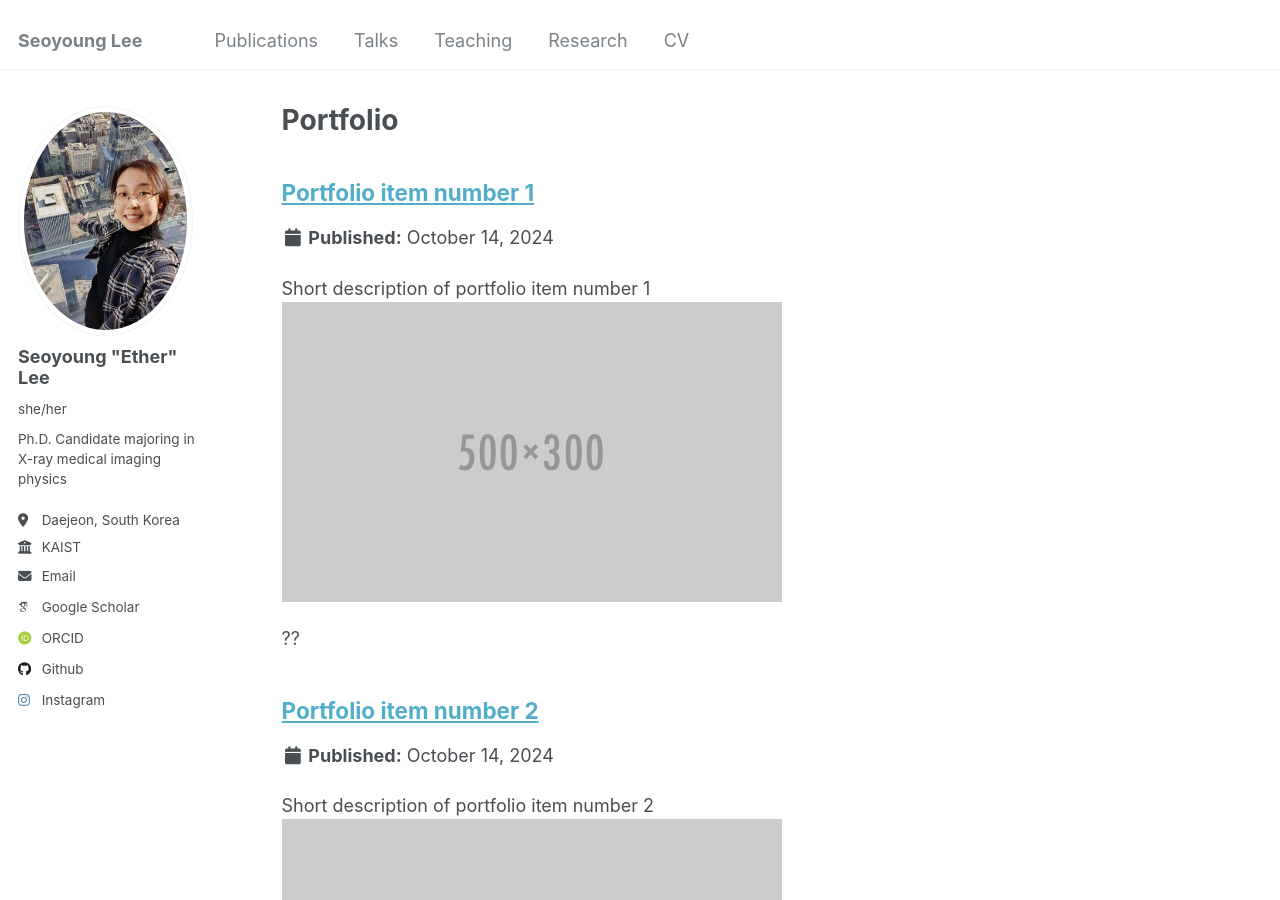
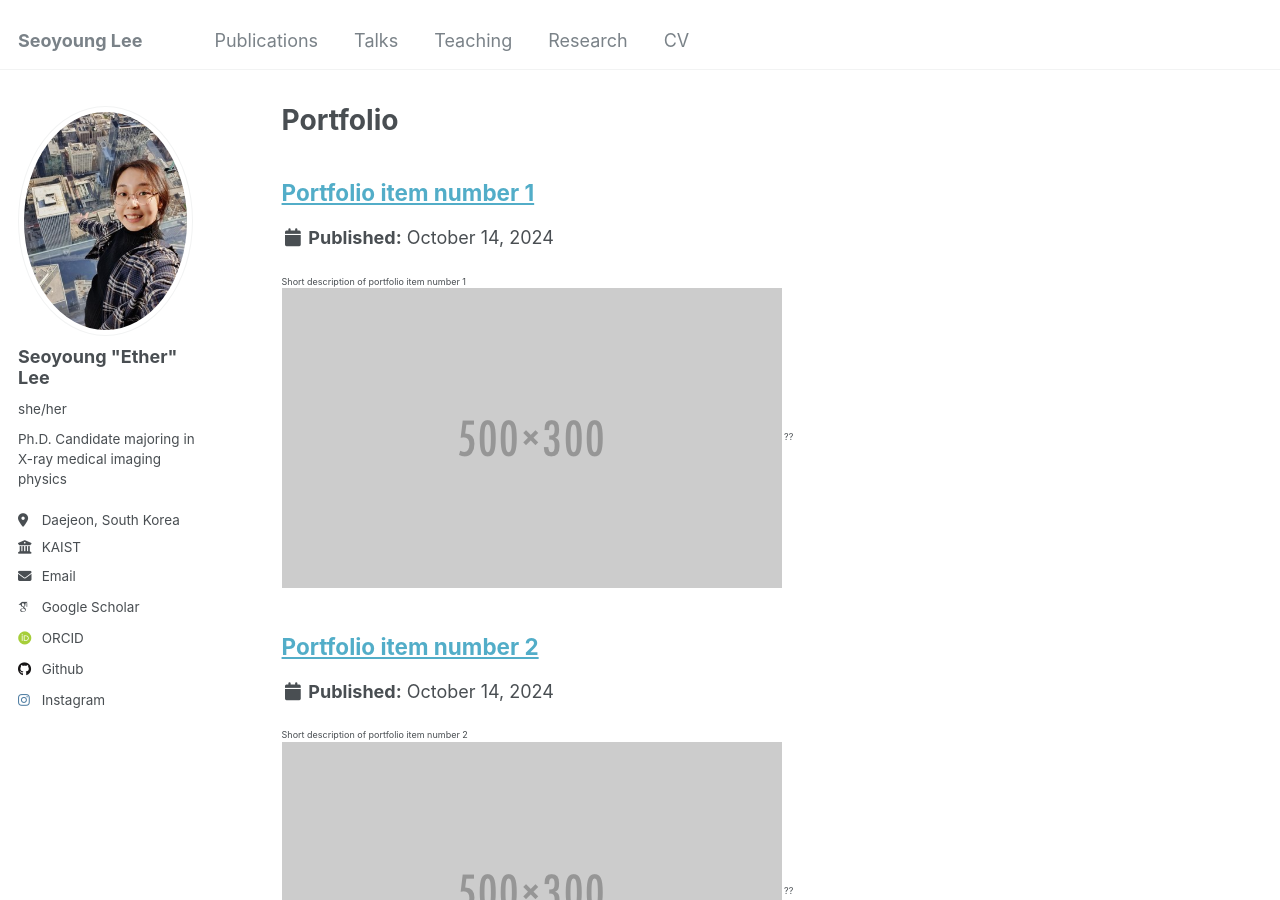
Before and after one commit to ether0/ether0.github.io, a Jekyll site: the page built from _pages/portfolio.html, in a window 1280 px wide and 900 px high. Built offline with Jekyll 4.4.1, drawn with Linux system fonts in a browser that asks for light colours; some web fonts are replaced.

Commit message:
Update archive-single.html

```diff
--- a/_includes/archive-single.html
+++ b/_includes/archive-single.html
@@ -48,12 +48,12 @@
         {% endif %}
 
     {% if post.authors %}
-      <p style="font-size: smaller"> {{ post.authors | markdownify }} !! </p>
+      <p style="font-size: smaller"> {{ post.authors}} !! </p>
     {% endif %}
 
     {% if post.excerpt and site.read_more != 'enabled' %}
       <!-- <p class="archive__item-excerpt" itemprop="description", style="font-size: smaller">{{ post.excerpt | markdownify }} ?? </p>-->
-      <p style="font-size: xx-small"> {{ post.excerpt | markdownify }} ?? </p>
+      <p style="font-size: xx-small"> {{ post.excerpt }} ?? </p>
     {% elsif post.excerpt and site.read_more == 'enabled' %}
       <p class="archive__item-excerpt" itemprop="description" style="font-size: smaller">{{ post.excerpt | markdownify | remove: '<p>' | remove: '</p>' }}<strong><a href="{{ base_path }}{{ post.url }}" rel="permalink"> Read more</a></strong></p>
     {% endif %}
```
